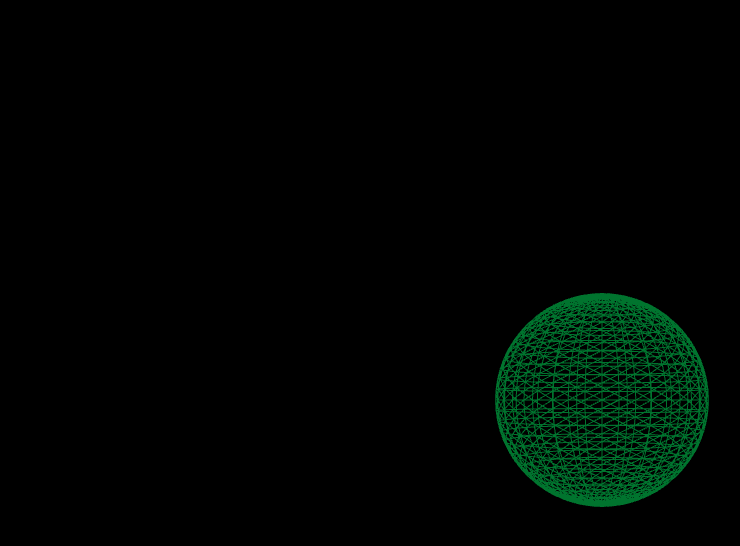
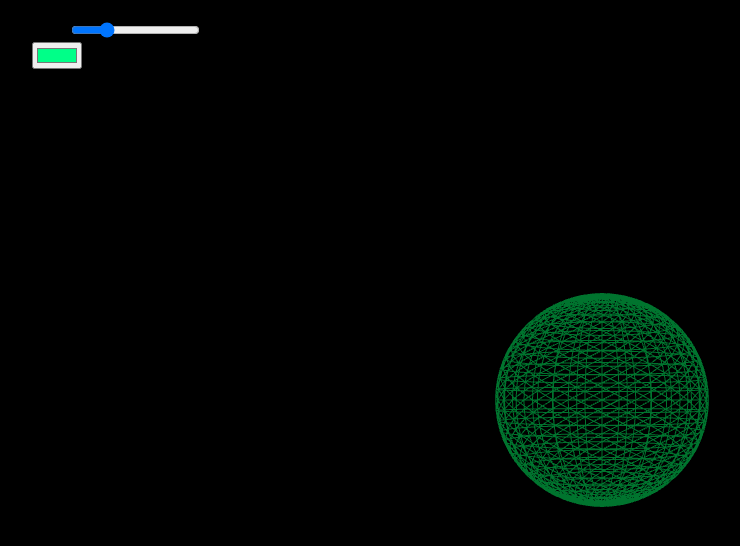
Before and after one commit to ms-tech-geek/audio-orb, a React (Create React App) app: page / in a window 1280 px wide. Shown: the top 546 px of the page, without its empty margins (38-778 px from the left). Built offline with nearby package versions, Linux system fonts and the light colour scheme; no server answers.

Commit message:
slider to add control how much orb reacts to sound + color picker to change its color

```diff
--- a/src/components/AudioOrb.js
+++ b/src/components/AudioOrb.js
@@ -1,14 +1,13 @@
-import React, { useRef, useEffect } from 'react'
+// src/components/AudioOrb.js
+import { useRef, useEffect, useState } from 'react'
 import { Canvas, useFrame } from '@react-three/fiber'
 import { OrbitControls } from '@react-three/drei'
-import * as THREE from 'three'
 
-function Scene() {
+function Scene({ sensitivity = 0.5, color = "#00ff88" }) {
   const meshRef = useRef()
   const analyserRef = useRef()
 
   useEffect(() => {
-    // Set up audio analyzer
     navigator.mediaDevices.getUserMedia({ audio: true })
       .then(stream => {
         const audioContext = new (window.AudioContext || window.webkitAudioContext)()
@@ -18,16 +17,15 @@ function Scene() {
         source.connect(analyser)
         analyserRef.current = analyser
       })
-      .catch(err => console.error("Mic access denied:", err))
+      .catch(err => console.log("Mic access denied:", err))
   }, [])
 
   useFrame(() => {
     if (analyserRef.current && meshRef.current) {
       const dataArray = new Uint8Array(analyserRef.current.frequencyBinCount)
       analyserRef.current.getByteFrequencyData(dataArray)
-
       const average = dataArray.reduce((a, b) => a + b) / dataArray.length
-      const scale = 1 + average / 128
+      const scale = 1 + (average / 128) * sensitivity
       meshRef.current.scale.set(scale, scale, scale)
     }
   })
@@ -35,20 +33,49 @@ function Scene() {
   return (
     <mesh ref={meshRef}>
       <sphereGeometry args={[1, 32, 32]} />
-      <meshStandardMaterial color="#00ff88" wireframe />
+      <meshStandardMaterial
+        color={color}
+        wireframe
+      />
     </mesh>
   )
 }
 
 export default function AudioOrb() {
+  const [sensitivity, setSensitivity] = useState(0.5)
+  const [color, setColor] = useState("#00ff88")
+
   return (
+    <>
+      <div style={{ position: 'absolute', zIndex: 1, padding: '20px' }}>
+        <div>
+          <label>Sensitivity: </label>
+          <input
+            type="range"
+            min="0"
+            max="2"
+            step="0.1"
+            value={sensitivity}
+            onChange={(e) => setSensitivity(Number(e.target.value))}
+          />
+        </div>
+        <div>
+          <label>Color: </label>
+          <input
+            type="color"
+            value={color}
+            onChange={(e) => setColor(e.target.value)}
+          />
+        </div>
+      </div>
       <div style={{ width: '100vw', height: '100vh', background: '#000' }}>
         <Canvas>
           <OrbitControls />
           <ambientLight intensity={0.5} />
           <pointLight position={[10, 10, 10]} />
-        <Scene />
+          <Scene sensitivity={sensitivity} color={color} />
         </Canvas>
       </div>
+    </>
   )
 }
```
Lines whose indentation alone changed are shown as unchanged.
